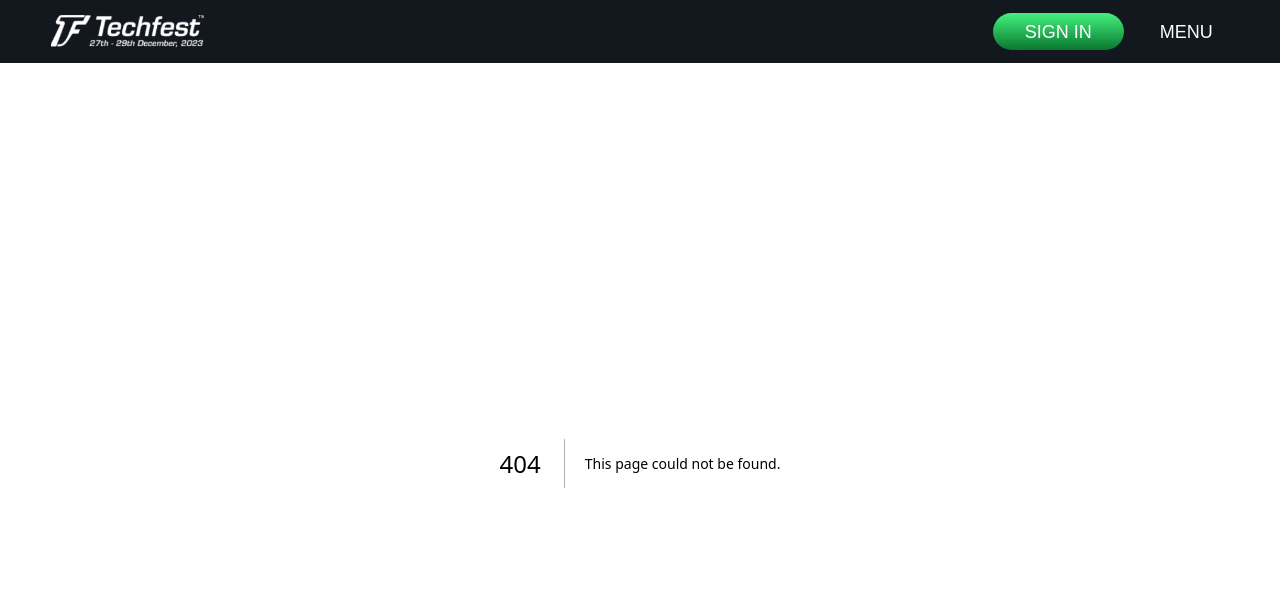
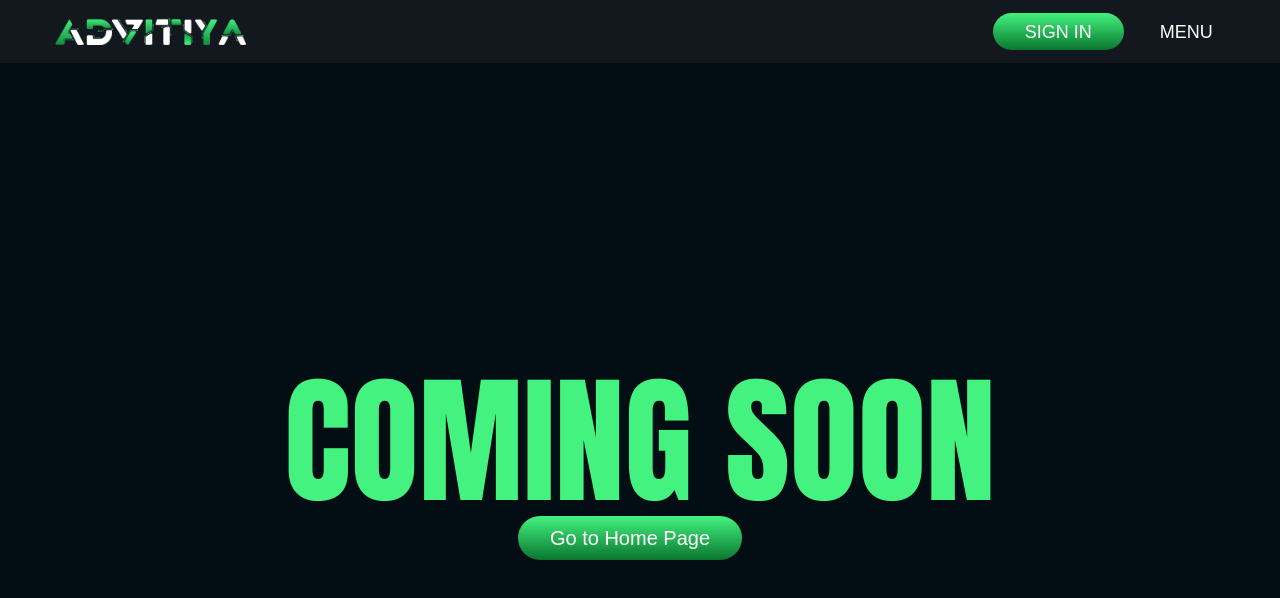
Before and after one commit to venkatkommina/techie, a Next.js app: page /comingSoon in a window 1280 px wide. Before the commit this address had no page. Shown: the top 598 px of the page. Built offline with nearby package versions, Linux system fonts and the light colour scheme.

Commit message:
minor updates

```diff
--- /dev/null
+++ b/src/app/comingSoon/page.js
@@ -0,0 +1,20 @@
+import React from "react";
+import Link from "next/link";
+
+export default function page() {
+  return (
+    <div>
+      <section className="h-screen w-screen bg-[#030d14] flex flex-col justify-center items-center">
+        <div className=" leading-[100px] text-[#43F27F] 2xl:text-[190px] xl:text-[140px] lg:text-[130px]  md:text-[100px] sm:text-[100px] text-[40px] 2xl:leading-[190px] xl:leading-[150px] lg:leading-[130px] md:leading-[100px] font-normal font-[Impact] leading-[231.75px]">
+          COMING SOON
+        </div>
+        <Link
+          href="/"
+          className="text-white px-8 py-2 text-xl rounded-full bg-gradient-to-b from-[#43F27F] to-[#0A772F] mr-5"
+        >
+          Go to Home Page
+        </Link>
+      </section>
+    </div>
+  );
+}
--- a/src/components/menu/page.js
+++ b/src/components/menu/page.js
@@ -1,6 +1,8 @@
 'use client'
 import { useState } from "react";
 import { motion } from "framer-motion";
+import Link from 'next/link';
+
 
 export default function Menu() {
   const [isOpen, setIsOpen] = useState(false);
@@ -38,10 +40,11 @@ export default function Menu() {
 
           {/* Menu Items */}
           <div className="text-center text-white space-y-4">
-            <button className="text-3xl hover:text-green-400 px-10">Workshops</button>
-            <button className="text-3xl hover:text-green-400 px-10">Events</button>
-            <button className="text-3xl hover:text-green-400 px-10">Our Team</button>
-            <button className="text-3xl hover:text-green-400 px-10">Contact Us</button>
+          <Link href="/" onClick={toggleMenu} className="text-3xl hover:text-green-400 px-10">Home</Link>
+          <Link href="/comingSoon" onClick={toggleMenu} className="text-3xl hover:text-green-400 px-10">Workshops</Link>
+          <Link href="/comingSoon" onClick={toggleMenu} className="text-3xl hover:text-green-400 px-10">Events</Link>
+            <Link href="/comingSoon" onClick={toggleMenu} className="text-3xl hover:text-green-400 px-10">Our Team</Link>
+            <Link href="/comingSoon" onClick={toggleMenu} className="text-3xl hover:text-green-400 px-10">Contact US</Link>
           </div>
         </motion.div>
       )}
--- a/src/components/navbar/page.js
+++ b/src/components/navbar/page.js
@@ -9,8 +9,8 @@ export default function page() {
     // <div className="sticky top-0">
     <div>
       <section className="bg-[#12181E] flex justify-between items-center px-[4%] py-[1%]">
-      <div className="w-[13%]">
-  <div className="aspect-[243/52]">
+      <div className="w-[17%]">
+  <div className="aspect-[895/127]">
     <Image
       src={logo}
       alt="../"
```
Also changed, not shown: public/assests/images/logoMain.png.
